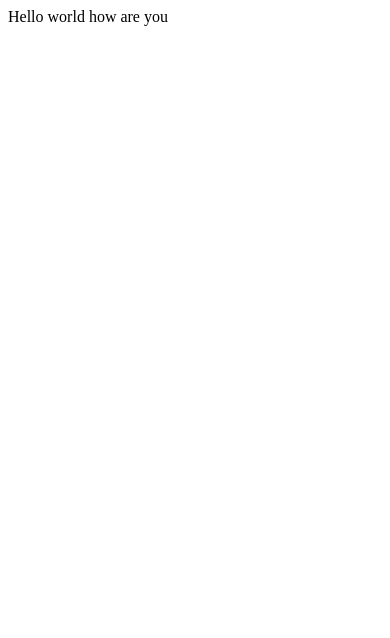
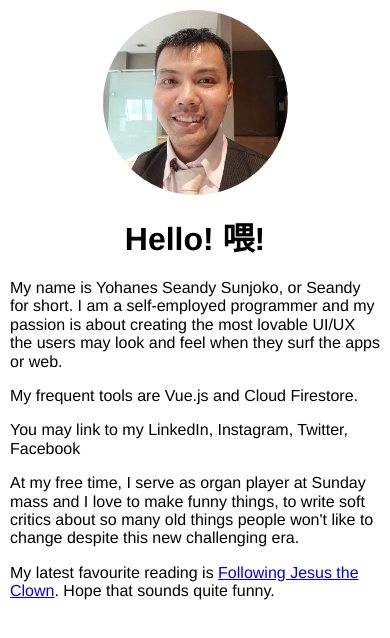
Before and after one commit to yssunjoko/home, a plain HTML site: page index.html in a window 390 px wide. Drawn offline with nearby package versions, Linux system fonts and the light colour scheme.

Commit message:
#1 my first page

```diff
--- a/index.html
+++ b/index.html
@@ -1,8 +1,72 @@
-<html>
+<!doctype html>
+<html class="no-js" lang="">
+
 <head>
-    <title>Hello world</title>
+  <meta charset="utf-8">
+  <title>Yohanes Seandy Sunjoko</title>
+  <meta name="description" content="Profile">
+  <meta name="viewport" content="width=device-width, initial-scale=1">
+
+  <meta property="og:title" content="Yohanes Sunjoko">
+  <meta property="og:type" content="profile">
+  <meta property="og:profile:first_name" content="Yohanes">
+  <meta property="og:profile:last_name" content="Sunjoko">
+  <meta property="og:url" content="https://yssunjoko.netlify.app">
+
+  <link rel="manifest" href="site.webmanifest">
+  <link rel="apple-touch-icon" href="img/me_icon.png">
+  <link rel="icon" href="img/me_icon.png">
+
+  <!-- Place favicon.ico in the root directory -->
+
+  <link rel="stylesheet" href="css/normalize.css">
+  <link rel="stylesheet" href="css/main.css">
+
+  <meta name="theme-color" content="#fafafa">
 </head>
+
 <body>
-    Hello world how are you
+
+  <!-- Add your site or application content here -->
+  <!-- Foto profpic -->
+  <img class="profpic" src="img/me_small.png" />
+  <h1 class="title">Hello! 喂!</h1>
+  <p>My name is Yohanes Seandy Sunjoko, or Seandy for short.
+    I am a self-employed programmer and my passion is about creating the most lovable UI/UX the users may look and feel
+    when they surf the apps or web.</p>
+  <p>My frequent tools are Vue.js and Cloud Firestore.</p>
+  <p>You may link to my LinkedIn, Instagram, Twitter, Facebook</p>
+  <p>At my free time, I serve as organ player at Sunday mass and I love to make funny things, to write soft critics
+    about so many old things people won't
+    like to change despite this new challenging era.</p>
+  <p>My latest favourite reading is <a
+      href="chrome-extension://mhjfbmdgcfjbbpaeojofohoefgiehjai/index.html?http://repository.stftjakarta.ac.id/wp-content/uploads/2017/08/Following-Jesus-the-Clown-Jurnal-Theology-Today-Uji-Similarity.pdf">Following
+      Jesus the Clown</a>. Hope that sounds quite funny.</p>
 </body>
+
+<style>
+  img.profpic {
+    border-radius: 50%;
+    width: 20%;
+  }
+
+  body {
+    padding: 10px 10px;
+    font-family: Helvetica, 'Franklin Gothic Medium', 'Arial Narrow', Arial, sans-serif;
+  }
+
+  @media only screen and (max-width: 600px) {
+    img.profpic {
+      display: inline-block;
+      width: 50%;
+      margin-left: 25%;
+      border-radius: 50%;
+    }
+
+    h1.title {
+      text-align: center
+    }
+  }
+</style>
+
 </html>
```
Also changed, not shown: img/me_icon.png (added), img/me_small.png (added), 1 other file.
